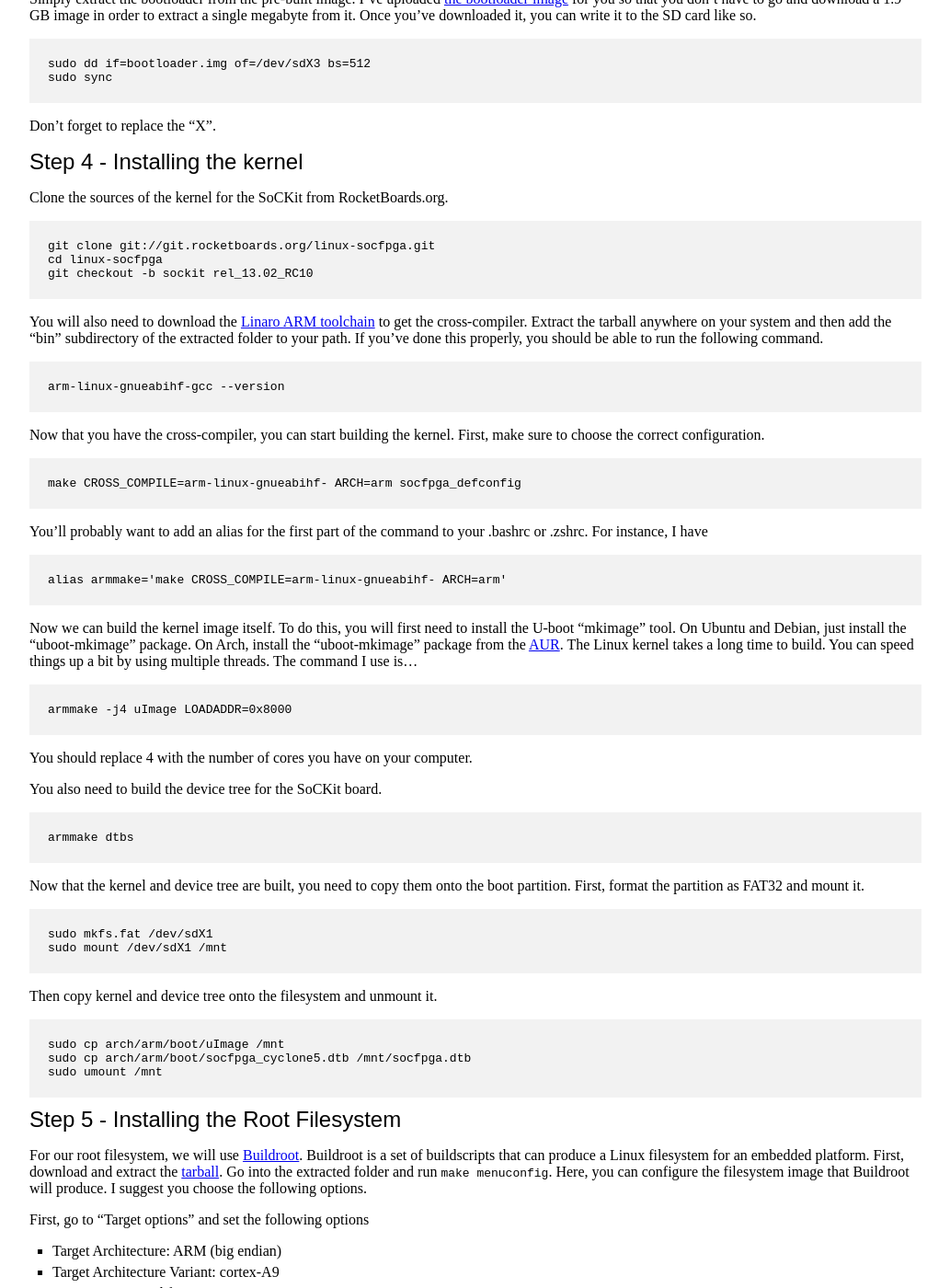
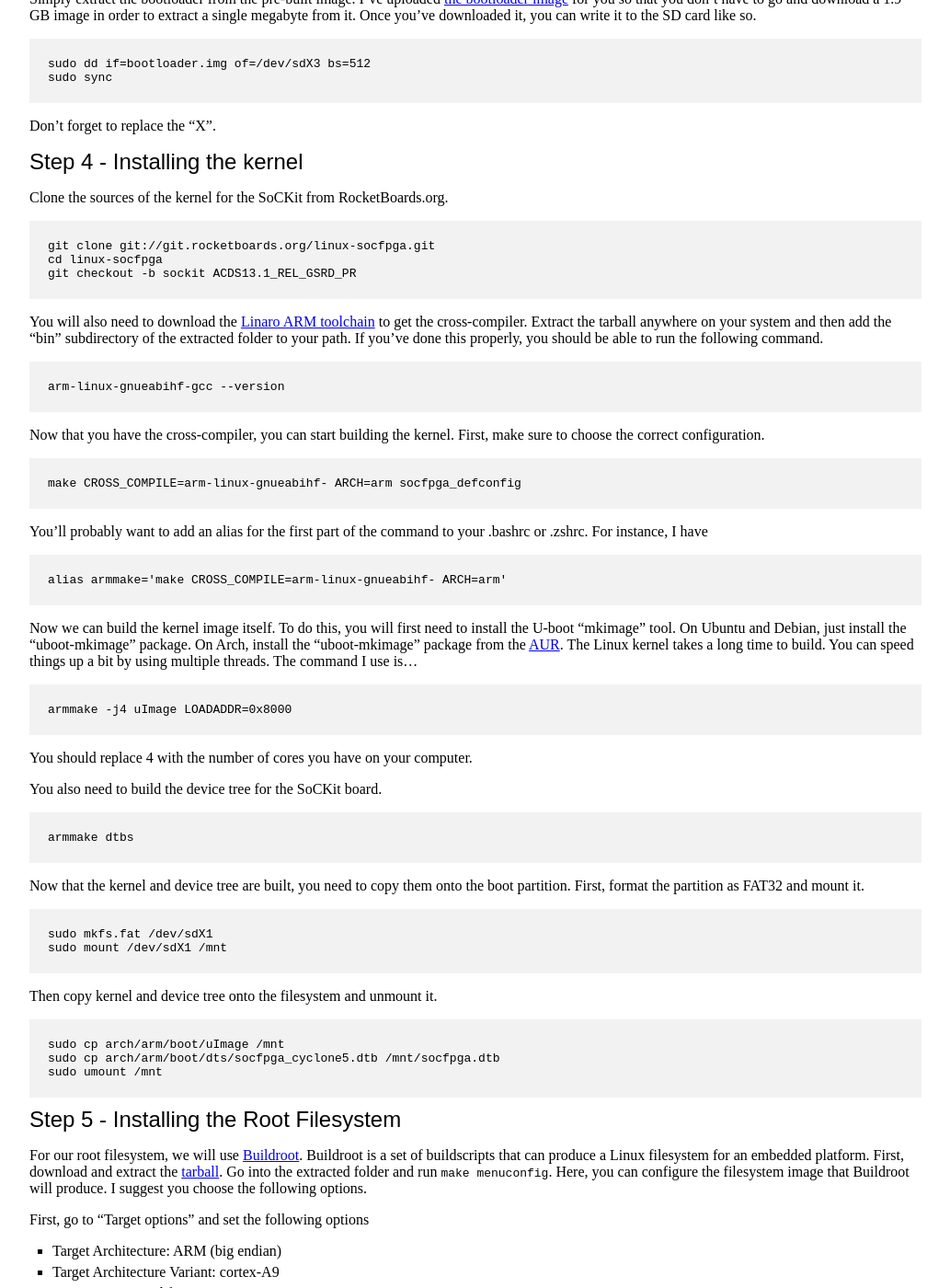
Before and after one commit to zhemao/zhemao.github.com, a Jekyll site: the page built from _posts/2013-12-24-sockit-2.markdown, in a window 1280 px wide and 1400 px high, scrolled down 1186 px. Shown: the whole window at 92% size, without its empty margins (123-1156 px from the left). Built offline with Jekyll 4.4.1, drawn with Linux system fonts in a browser that asks for light colours.

Commit message:
change linux post to use GSRD tag

```diff
--- a/_posts/2013-12-24-sockit-2.markdown
+++ b/_posts/2013-12-24-sockit-2.markdown
@@ -104,7 +104,7 @@ Clone the sources of the kernel for the SoCKit from RocketBoards.org.
 
     git clone git://git.rocketboards.org/linux-socfpga.git
     cd linux-socfpga
-    git checkout -b sockit rel_13.02_RC10
+    git checkout -b sockit ACDS13.1_REL_GSRD_PR
 
 You will also need to download the
 [Linaro ARM toolchain](http://releases.linaro.org/13.11/components/toolchain/binaries/gcc-linaro-arm-linux-gnueabihf-4.8-2013.11_linux.tar.xz)
@@ -148,7 +148,7 @@ boot partition. First, format the partition as FAT32 and mount it.
 Then copy kernel and device tree onto the filesystem and unmount it.
 
     sudo cp arch/arm/boot/uImage /mnt
-    sudo cp arch/arm/boot/socfpga_cyclone5.dtb /mnt/socfpga.dtb
+    sudo cp arch/arm/boot/dts/socfpga_cyclone5.dtb /mnt/socfpga.dtb
     sudo umount /mnt
 
 ## Step 5 - Installing the Root Filesystem
```
